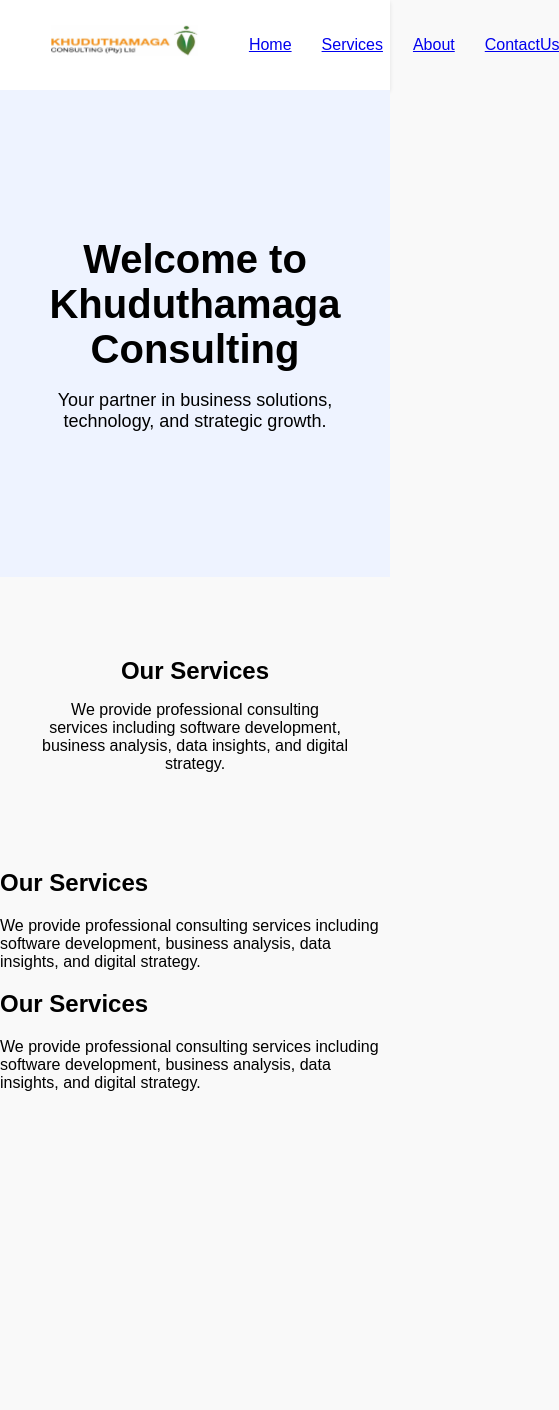
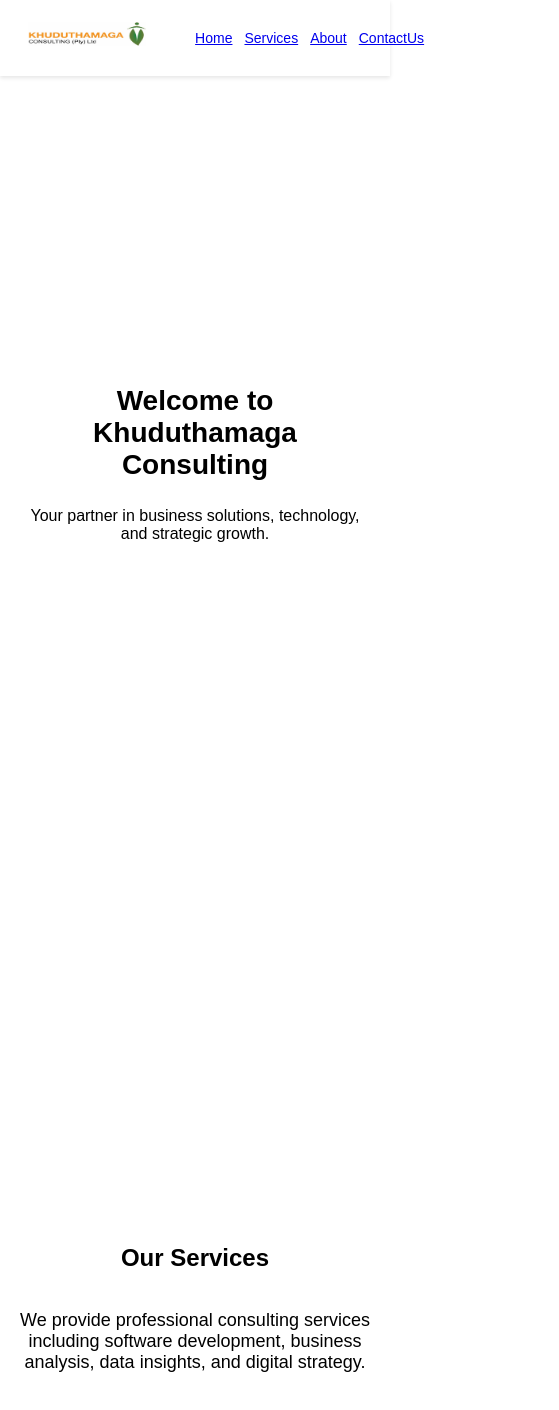
Before and after one commit to JosephMotshana/khuduthamaga, a React (Vite) app: page / in a window 390 px wide. Shown: the top 1410 px of the page, 559 px wide, since content can reach past the window. Before the commit the page ends 1108 px from the top, so only its background shows below. Built offline with nearby package versions, Linux system fonts and the light colour scheme.

Commit message:
i have enlarged my pages and the nevbar is fixed.All the linked are clickable

```diff
--- a/src/App.jsx
+++ b/src/App.jsx
@@ -24,7 +24,7 @@ function App() {
       </header>
 
       {/* SECTION */}
-      <section className="info-section">
+      <section className="Services"id="services">
         <h2>Our Services</h2>
         <p>
           We provide professional consulting services including software development,
@@ -34,15 +34,16 @@ function App() {
 
       {/*About*/}
       <section className="About"id="about">
- <h2>Our Services</h2>
+ <h2>About Us</h2>
         <p>
           We provide professional consulting services including software development,
           business analysis, data insights, and digital strategy.
         </p>
       </section>
+
        {/*contact*/}
       <section className="contactUs"id="contact">
- <h2>Our Services</h2>
+ <h2>Contact Us</h2>
         <p>
           We provide professional consulting services including software development,
           business analysis, data insights, and digital strategy.
--- a/src/global.css
+++ b/src/global.css
@@ -1,24 +1,36 @@
-/* appp css */
-body {
-  margin: 0;
-  font-family: Arial, sans-serif;
-  background: #f9f9f9;
-  color:black;
-
+/* GLOBAL RESET */
+* {
+  box-sizing: border-box;
 }
 
+html, body {
+  margin: 0;
+  width: 100%;
+  overflow-x: hidden;
+  font-family: Arial, sans-serif;
+  background:white;
+}
+
+/* CONTAINER */
 .container {
   width: 100%;
 }
 
 /* NAVBAR */
 .navbar {
+  position: fixed;
+  top: 0;
+  left: 0;
+  width: 100%;
+
   display: flex;
   justify-content: space-between;
   align-items: center;
-  padding: 18px 40px;
+
+  padding: 16px 20px;
   background: white;
   box-shadow: 0 2px 4px rgba(0,0,0,0.1);
+  z-index: 100;
 }
 
 .logo {
@@ -28,7 +40,7 @@ body {
 .nav-links {
   list-style: none;
   display: flex;
-  gap: 30px;
+  gap: 20px;
   font-size: 16px;
   cursor: pointer;
 }
@@ -39,11 +51,20 @@ body {
 
 /* HERO SECTION */
 .hero {
+  min-height: 100vh;
+  padding-top: 90px;
+  padding-left: 20px;
+  padding-right: 20px;
+
+  display: flex;
+  flex-direction: column;
+  justify-content: center;
+  align-items: center;
+
   text-align: center;
-  padding: 120px 20px;
-  background: #eef3ff;
+  background: white;
+}
 
-}
 
 .hero h1 {
   font-size: 40px;
@@ -52,7 +73,85 @@ body {
 
 .hero p {
   font-size: 18px;
-  color:black;
+  margin-bottom: 25px;
+}
+/* Services SECTION */
+.Services{
+  min-height: 100vh;
+  padding-top: 90px;
+  padding-left: 20px;
+  padding-right: 20px;
+
+  display: flex;
+  flex-direction: column;
+  justify-content: center;
+  align-items: center;
+
+  text-align: center;
+  background: white;
+}
+
+
+.Services h1 {
+  font-size: 40px;
+  margin-bottom: 10px;
+}
+
+.Services p {
+  font-size: 18px;
+  margin-bottom: 25px;
+}
+/* About SECTION */
+.About{
+  min-height: 100vh;
+  padding-top: 90px;
+  padding-left: 20px;
+  padding-right: 20px;
+
+  display: flex;
+  flex-direction: column;
+  justify-content: center;
+  align-items: center;
+
+  text-align: center;
+  background: white;
+}
+
+
+.About h1 {
+  font-size: 40px;
+  margin-bottom: 10px;
+}
+
+.About p {
+  font-size: 18px;
+  margin-bottom: 25px;
+}
+
+/* ContactUs SECTION */
+.ContactUs {
+  height: 100vh;           /* Full viewport height */
+  padding-top: 90px;       /* Space for fixed navbar */
+  padding-left: 20px;
+  padding-right: 20px;
+
+  display: flex;
+  flex-direction: column;
+  justify-content: center;
+  align-items: center;
+
+  text-align: center;
+  background: white;       /* Change background here if needed */
+  box-sizing: border-box;  /* Make padding included in height */
+}
+
+.ContactUs h1 {
+  font-size: 40px;
+  margin-bottom: 10px;
+}
+
+.ContactUs p {
+  font-size: 18px;
   margin-bottom: 25px;
 }
 
@@ -70,12 +169,23 @@ body {
   background: #005fcc;
 }
 
-/* INFO SECTION */
-.info-section {
-  padding: 60px 40px;
-  text-align: center;
+
+/* MOBILE RESPONSIVENESS */
+@media (max-width: 768px) {
+  .nav-links {
+    gap: 12px;
+    font-size: 14px;
+  }
+
+  .logo {
+    height: 40px;
+  }
+
+  .hero h1 {
+    font-size: 28px;
+  }
+
+  .hero p {
+    font-size: 16px;
+  }
 }
-
-.info-section h2 {
-  margin-bottom: 15px;
-}
```
